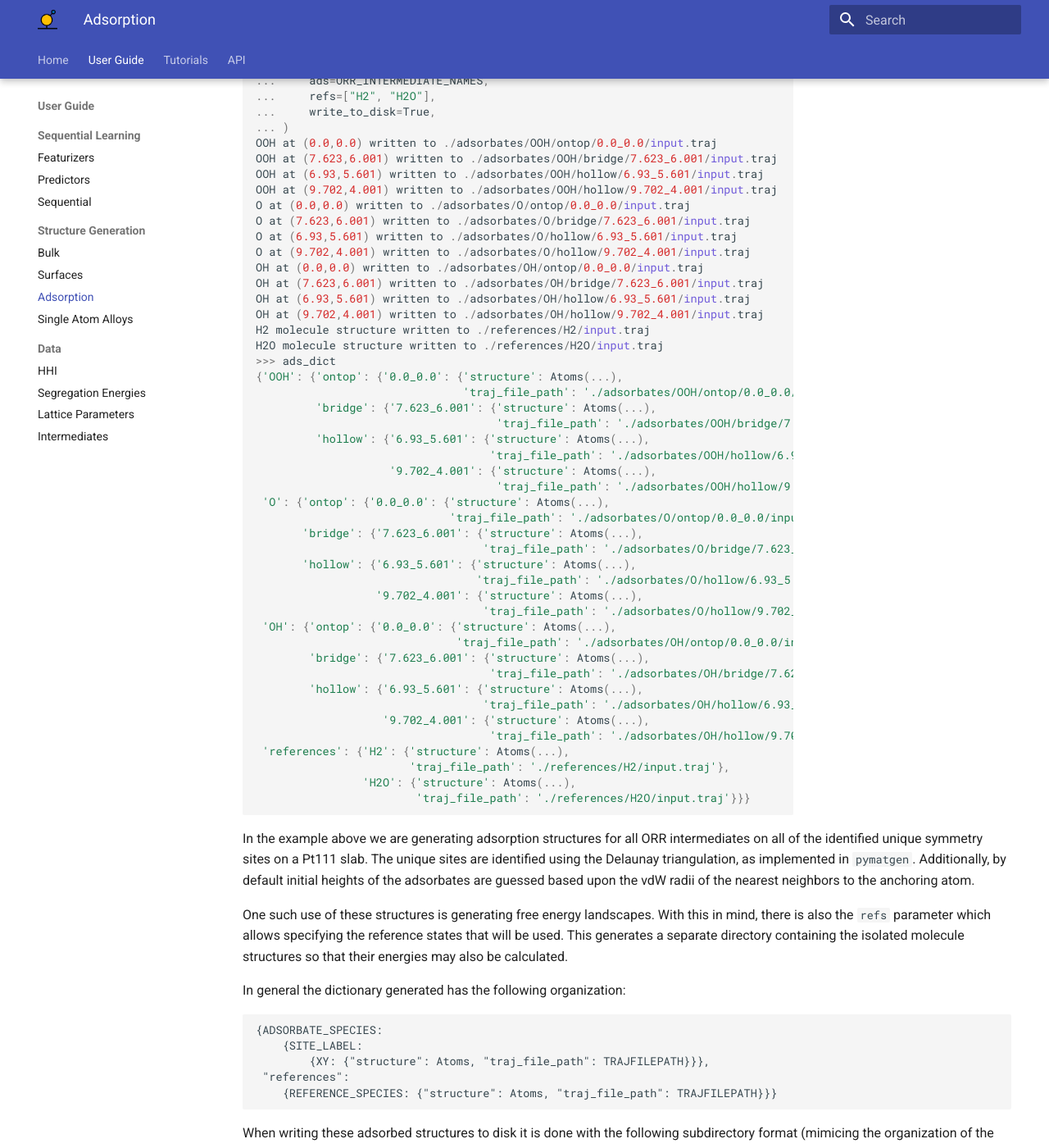
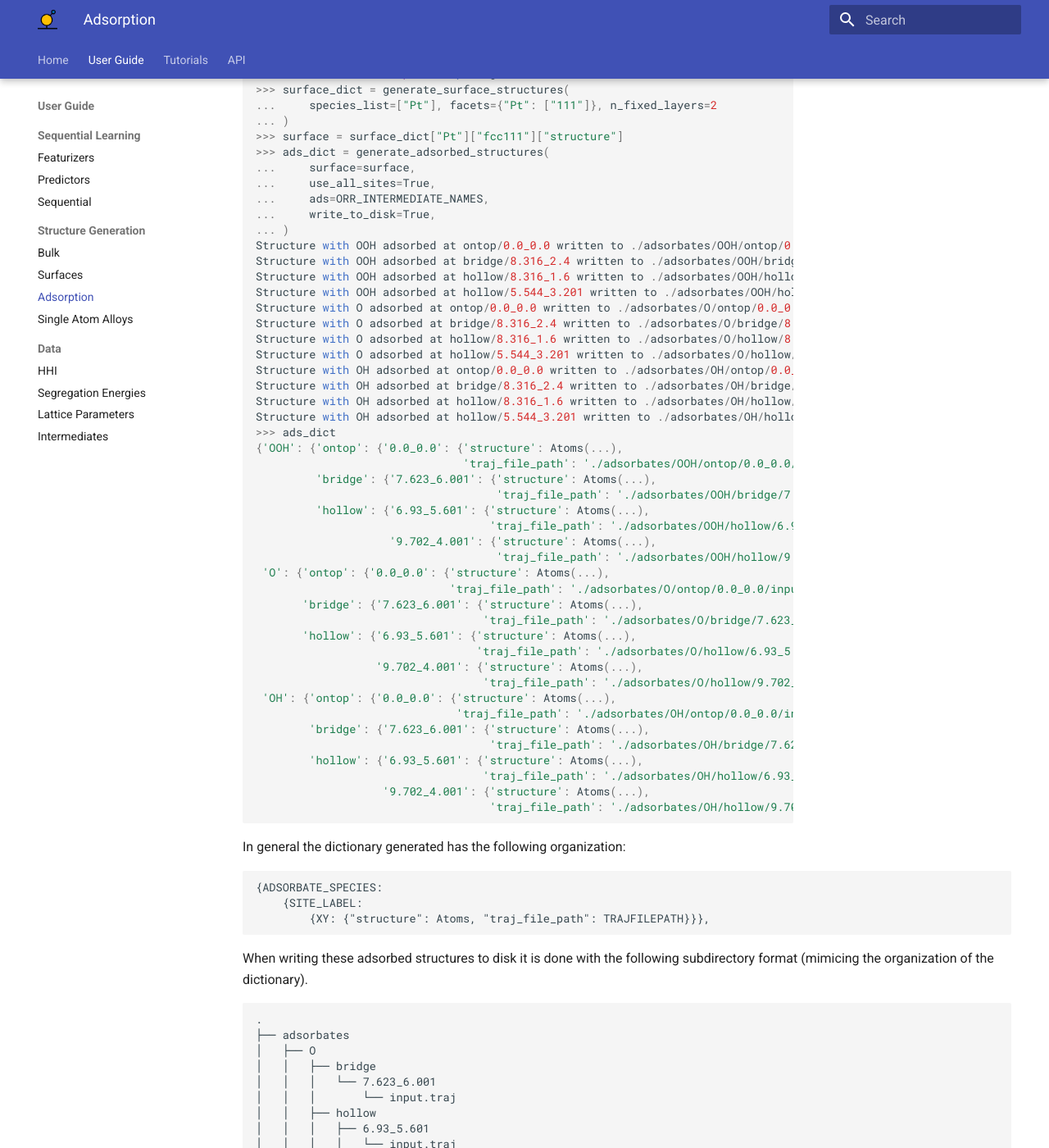
Before and after one commit to aced-differentiate/auto_cat, an MkDocs documentation site: the page built from docs/User_Guide/Structure_Generation/adsorption.md, in a window 1280 px wide and 1400 px high, scrolled down 634 px. Shown: the whole window at 82% size. Built offline with MkDocs 1.6.1 and Material for MkDocs 9.7.7, drawn with Linux system fonts in a browser that asks for light colours; some of the changed text lies outside the part shown.

Commit message:
update ads user guide to new syntax

````diff
--- a/docs/User_Guide/Structure_Generation/adsorption.md
+++ b/docs/User_Guide/Structure_Generation/adsorption.md
@@ -5,7 +5,7 @@ are geared towards generating structures with adsorbates placed on
 a candidate catalyst surface.
 
 The core function of this module is
-[`generate_rxn_structures`](../../API/Structure_Generation/adsorption.md#autocat.adsorption.generate_rxn_structures)
+[`generate_adsorbed_structures`](../../API/Structure_Generation/adsorption.md#autocat.adsorption.generate_adsorbed_structures)
  for generating multiple adsorbed structures with a single function call.
 
 For the oxygen reduction (ORR) and nitrogen reduction (NRR) reactions,
@@ -15,35 +15,38 @@ which can be found in [`autocat.data.intermediates`](../Data/intermediates.md).
 In addition, by default initial heights of the adsorbates are guessed based
 upon the vdW radii of the nearest neighbors to the anchoring atom.
 
+In the example below we are generating adsorption structures for all ORR intermediates
+on all of the identified unique symmetry sites on a Pt111 slab. The unique sites are
+identified using the Delaunay triangulation, as implemented in `pymatgen`.
+Additionally, by default initial heights of the adsorbates are guessed based
+upon the vdW radii of the nearest neighbors to the anchoring atom.
+
 ```py
 >>> from autocat.surface import generate_surface_structures
 >>> from autocat.data.intermediates import ORR_INTERMEDIATE_NAMES
->>> from autocat.adsorption import generate_rxn_structures
+>>> from autocat.adsorption import generate_adsorbed_structures
 >>> surface_dict = generate_surface_structures(
-...     ["Pt"], facets={"Pt": ["111"]}, n_fixed_layers=2
+...     species_list=["Pt"], facets={"Pt": ["111"]}, n_fixed_layers=2
 ... )
 >>> surface = surface_dict["Pt"]["fcc111"]["structure"]
->>> ads_dict = generate_rxn_structures(
-...     surface,
-...     all_sym_sites=True,
+>>> ads_dict = generate_adsorbed_structures(
+...     surface=surface,
+...     use_all_sites=True,
 ...     ads=ORR_INTERMEDIATE_NAMES,
-...     refs=["H2", "H2O"],
 ...     write_to_disk=True,
 ... )
-OOH at (0.0,0.0) written to ./adsorbates/OOH/ontop/0.0_0.0/input.traj
-OOH at (7.623,6.001) written to ./adsorbates/OOH/bridge/7.623_6.001/input.traj
-OOH at (6.93,5.601) written to ./adsorbates/OOH/hollow/6.93_5.601/input.traj
-OOH at (9.702,4.001) written to ./adsorbates/OOH/hollow/9.702_4.001/input.traj
-O at (0.0,0.0) written to ./adsorbates/O/ontop/0.0_0.0/input.traj
-O at (7.623,6.001) written to ./adsorbates/O/bridge/7.623_6.001/input.traj
-O at (6.93,5.601) written to ./adsorbates/O/hollow/6.93_5.601/input.traj
-O at (9.702,4.001) written to ./adsorbates/O/hollow/9.702_4.001/input.traj
-OH at (0.0,0.0) written to ./adsorbates/OH/ontop/0.0_0.0/input.traj
-OH at (7.623,6.001) written to ./adsorbates/OH/bridge/7.623_6.001/input.traj
-OH at (6.93,5.601) written to ./adsorbates/OH/hollow/6.93_5.601/input.traj
-OH at (9.702,4.001) written to ./adsorbates/OH/hollow/9.702_4.001/input.traj
-H2 molecule structure written to ./references/H2/input.traj
-H2O molecule structure written to ./references/H2O/input.traj
+Structure with OOH adsorbed at ontop/0.0_0.0 written to ./adsorbates/OOH/ontop/0.0_0.0/input.traj
+Structure with OOH adsorbed at bridge/8.316_2.4 written to ./adsorbates/OOH/bridge/8.316_2.4/input.traj
+Structure with OOH adsorbed at hollow/8.316_1.6 written to ./adsorbates/OOH/hollow/8.316_1.6/input.traj
+Structure with OOH adsorbed at hollow/5.544_3.201 written to ./adsorbates/OOH/hollow/5.544_3.201/input.traj
+Structure with O adsorbed at ontop/0.0_0.0 written to ./adsorbates/O/ontop/0.0_0.0/input.traj
+Structure with O adsorbed at bridge/8.316_2.4 written to ./adsorbates/O/bridge/8.316_2.4/input.traj
+Structure with O adsorbed at hollow/8.316_1.6 written to ./adsorbates/O/hollow/8.316_1.6/input.traj
+Structure with O adsorbed at hollow/5.544_3.201 written to ./adsorbates/O/hollow/5.544_3.201/input.traj
+Structure with OH adsorbed at ontop/0.0_0.0 written to ./adsorbates/OH/ontop/0.0_0.0/input.traj
+Structure with OH adsorbed at bridge/8.316_2.4 written to ./adsorbates/OH/bridge/8.316_2.4/input.traj
+Structure with OH adsorbed at hollow/8.316_1.6 written to ./adsorbates/OH/hollow/8.316_1.6/input.traj
+Structure with OH adsorbed at hollow/5.544_3.201 written to ./adsorbates/OH/hollow/5.544_3.201/input.traj
 >>> ads_dict
 {'OOH': {'ontop': {'0.0_0.0': {'structure': Atoms(...),
                                'traj_file_path': './adsorbates/OOH/ontop/0.0_0.0/input.traj'}},
@@ -69,22 +72,7 @@ H2O molecule structure written to ./references/H2O/input.traj
                                   'traj_file_path': './adsorbates/OH/hollow/6.93_5.601/input.traj'},
                    '9.702_4.001': {'structure': Atoms(...),
                                    'traj_file_path': './adsorbates/OH/hollow/9.702_4.001/input.traj'}}},
- 'references': {'H2': {'structure': Atoms(...),
-                       'traj_file_path': './references/H2/input.traj'},
-                'H2O': {'structure': Atoms(...),
-                        'traj_file_path': './references/H2O/input.traj'}}}
 ```
-In the example above we are generating adsorption structures for all ORR intermediates
-on all of the identified unique symmetry sites on a Pt111 slab. The unique sites are
-identified using the Delaunay triangulation, as implemented in `pymatgen`.
-Additionally, by default initial heights of the adsorbates are guessed based
-upon the vdW radii of the nearest neighbors to the anchoring atom.
-
-One such use of these structures is generating free energy landscapes.
-With this in mind, there is also the `refs` parameter
-which allows specifying the reference states that will be used. This generates a separate
-directory containing the isolated molecule structures so that their energies may also
-be calculated.
 
 In general the dictionary generated has the following organization:
 
@@ -92,8 +80,6 @@ In general the dictionary generated has the following organization:
 {ADSORBATE_SPECIES:
     {SITE_LABEL:
         {XY: {"structure": Atoms, "traj_file_path": TRAJFILEPATH}}},
- "references":
-    {REFERENCE_SPECIES: {"structure": Atoms, "traj_file_path": TRAJFILEPATH}}}
 ```
 When writing these adsorbed structures to disk it is done with the following subdirectory
 format (mimicing the organization of the dictionary).
@@ -137,22 +123,18 @@ format (mimicing the organization of the dictionary).
 │       └── ontop
 │           └── 0.0_0.0
 │               └── input.traj
-├── references
-│   ├── H2
-│   │   └── input.traj
-│   └── H2O
-│       └── input.traj
 ```
 
 Instead of generating the adsorption structures for all unique sites,
-the xy coordinates of individual sites may be specified using the `sites`
- parameter.
+the xy coordinates of individual sites may be specified using the `adsorption_sites`
+ parameter. Here we can give each of these sites custom labels to be used for referencing
+ and writing to disk.
 
 ```py
 >>> from autocat.surface import generate_surface_structures
->>> from autocat.adsorption import generate_rxn_structures
+>>> from autocat.adsorption import generate_adsorbed_structures
 >>> surface_dict = generate_surface_structures(
-...     ["Pt"], facets={"Pt": ["111"]}, n_fixed_layers=2
+...     species_list=["Pt"], facets={"Pt": ["111"]}, n_fixed_layers=2
 ... )
 >>> surface = surface_dict["Pt"]["fcc111"]["structure"]
 >>> x = surface[15].x
@@ -161,16 +143,38 @@ the xy coordinates of individual sites may be specified using the `sites`
 >>> y = surface[15].y
 >>> y
 5.6011665451642
->>> site = {"custom": [(x,y)]}
->>> ads_dict = generate_rxn_structures(
-...     surface,
-...     ads=["Li"],
-...     all_sym_sites=False,
-...     sites=site,
+>>> sites = {"Li": {"custom": [(x,y)]}}
+>>> ads_dict = generate_adsorbed_structures(
+...     surface=surface,
+...     adsorbates=["Li"],
+...     use_all_sites=False,
+...     adsorption_sites=site,
 ...     write_to_disk=True,
 ... )
-Li at (4.158,5.601) written to ./adsorbates/Li/custom/4.158_5.601/input.traj
+Structure with Li adsorbed at custom/4.158_5.601 written to ./adsorbates/Li/custom/4.158_5.601/input.traj
 >>> ads_dict
 {'Li': {'custom': {'4.158_5.601': {'structure': Atoms(...),
                                    'traj_file_path': './adsorbates/Li/custom/4.158_5.601/input.traj'}}}}
 ```
+
+If we are dealing with multiple adsorbates, adsorption sites, heights, etc.. that we want to
+treat differently depending on the combination, we can leverage the `dict` option for each of these
+inputs. The example below illustrates this capability, where can be used to specify adsorbates.
+
+```py
+>>> from autocat.surface import generate_surface_structures
+>>> from autocat.adsorption import generate_adsorbed_structures
+>>> surface_dict = generate_surface_structures(
+...     species_list=["Pt"], facets={"Pt": ["111"]}, n_fixed_layers=2
+... )
+>>> surface = surface_dict["Pt"]["fcc111"]["structure"]
+>>> sites = {"Li": {"origin": [(0.,0.)]}, "H": {"custom": [(0.5, 0.5)]}}
+>>> ads_dict = generate_adsorbed_structures(
+...     surface=surface,
+...     adsorbates=["Li", "H", "N"],
+...     use_all_sites={"Li": False, "H": False, "N": True},
+...     heights={"H": 1.2}
+...     adsorption_sites=sites,
+...     write_to_disk=True,
+... )
+```
````
